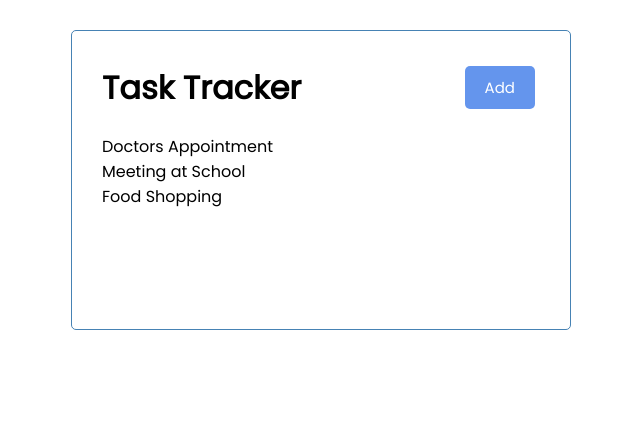
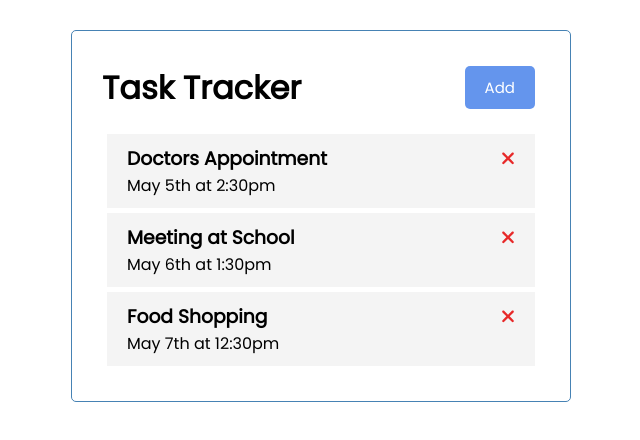
Before and after one commit to Petertran198/Task-tracker, an Angular app: page / in a window 1280 px wide. Shown: the top 440 px of the page, without its empty margins (319-959 px from the left). Built offline with nearby package versions, Linux system fonts and the light colour scheme.

Commit message:
Added font awesome package and configured font-awesome to import icons to task-item component

```diff
--- a/package.json
+++ b/package.json
@@ -18,6 +18,9 @@
     "@angular/platform-browser": "~13.2.0",
     "@angular/platform-browser-dynamic": "~13.2.0",
     "@angular/router": "~13.2.0",
+    "@fortawesome/angular-fontawesome": "^0.10.1",
+    "@fortawesome/fontawesome-svg-core": "^1.3.0",
+    "@fortawesome/free-solid-svg-icons": "^6.0.0",
     "rxjs": "~7.5.0",
     "tslib": "^2.3.0",
     "zone.js": "~0.11.4"
--- a/src/app/components/task-item/task-item.component.css
+++ b/src/app/components/task-item/task-item.component.css
@@ -0,0 +1,20 @@
+.task {
+  background: #f4f4f4;
+  margin: 5px;
+  padding: 10px 20px;
+  cursor: pointer;
+}
+
+.task.reminder {
+  border-left: 5px solid green;
+}
+
+.task h3 {
+  display: flex;
+  align-items: center;
+  justify-content: space-between;
+}
+
+.times-icon {
+  color: rgb(231, 41, 41);
+}
--- a/src/app/components/task-item/task-item.component.html
+++ b/src/app/components/task-item/task-item.component.html
@@ -1 +1,6 @@
-<p>{{ task.text }}</p>
+<div class="task">
+  <h3>
+    {{ task.text }} <fa-icon [icon]="faTimes" class="times-icon"></fa-icon>
+  </h3>
+  <p>{{ task.day }}</p>
+</div>
--- a/src/app/components/task-item/task-item.component.ts
+++ b/src/app/components/task-item/task-item.component.ts
@@ -1,5 +1,6 @@
 import { Component, OnInit, Input } from '@angular/core';
 import { Task } from 'src/app/data/Task';
+import { faTimes } from '@fortawesome/free-solid-svg-icons';
 
 @Component({
   selector: 'app-task-item',
@@ -7,7 +8,10 @@ import { Task } from 'src/app/data/Task';
   styleUrls: ['./task-item.component.css'],
 })
 export class TaskItemComponent implements OnInit {
+  //Props
   @Input() task: Task;
+  faTimes = faTimes;
+
   constructor() {}
 
   ngOnInit(): void {}
```
Also changed, not shown: src/app/app.module.ts (+5 -6 lines), 1 other file (tests, documents, lock files or other folders).
